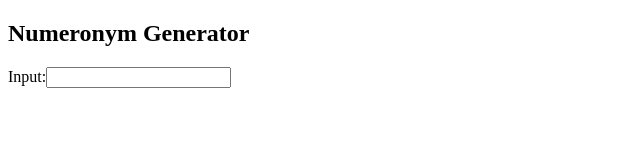
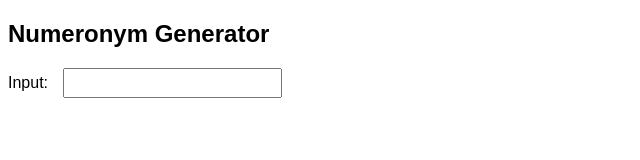
Before and after one commit to johnjullies/numeronym-generator, a website: page index.html in a window 1280 px wide. Shown: the whole page, without its empty margins (0-640 px from the left). Drawn offline with nearby package versions, Linux system fonts and the light colour scheme.

Commit message:
Add some styles

```diff
--- a/index.html
+++ b/index.html
@@ -3,6 +3,8 @@
   <head>
     <meta charset="UTF-8" />
     <title>Numeronym Generator</title>
+
+    <link href="main.css" rel="stylesheet">
   </head>
   <body>
 
--- /dev/null
+++ b/main.css
@@ -0,0 +1,15 @@
+h2,
+label {
+  font-family: sans-serif;
+}
+
+input {
+  margin-left: 15px;
+  padding: 4px;
+  font-size: 16px;
+}
+
+p {
+  font-size: 18px;
+  margin-left: 62px;
+}
```
